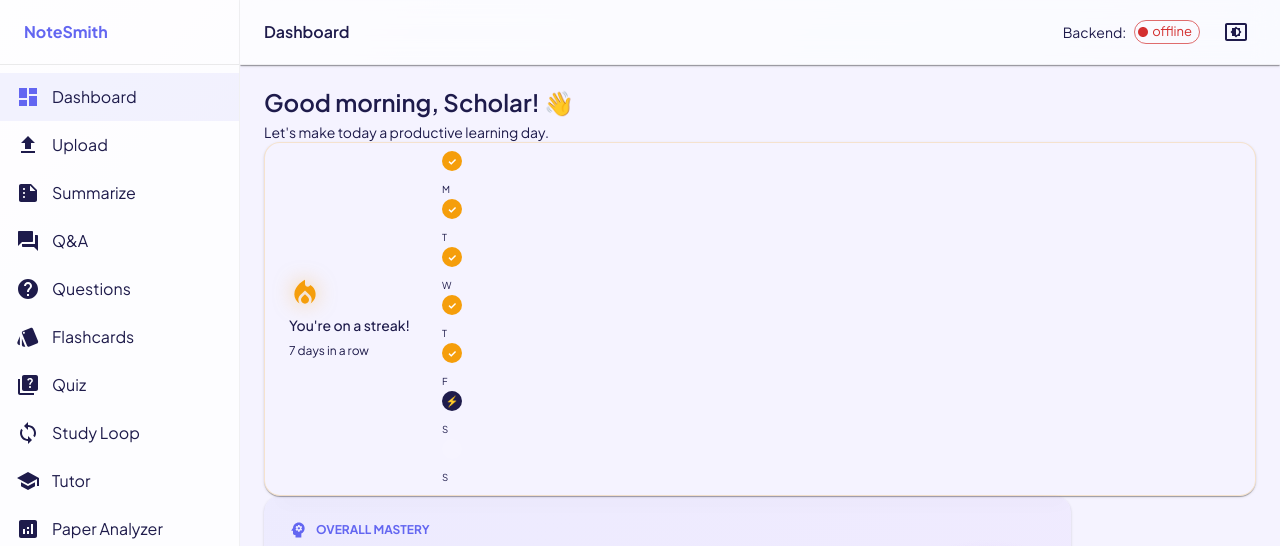
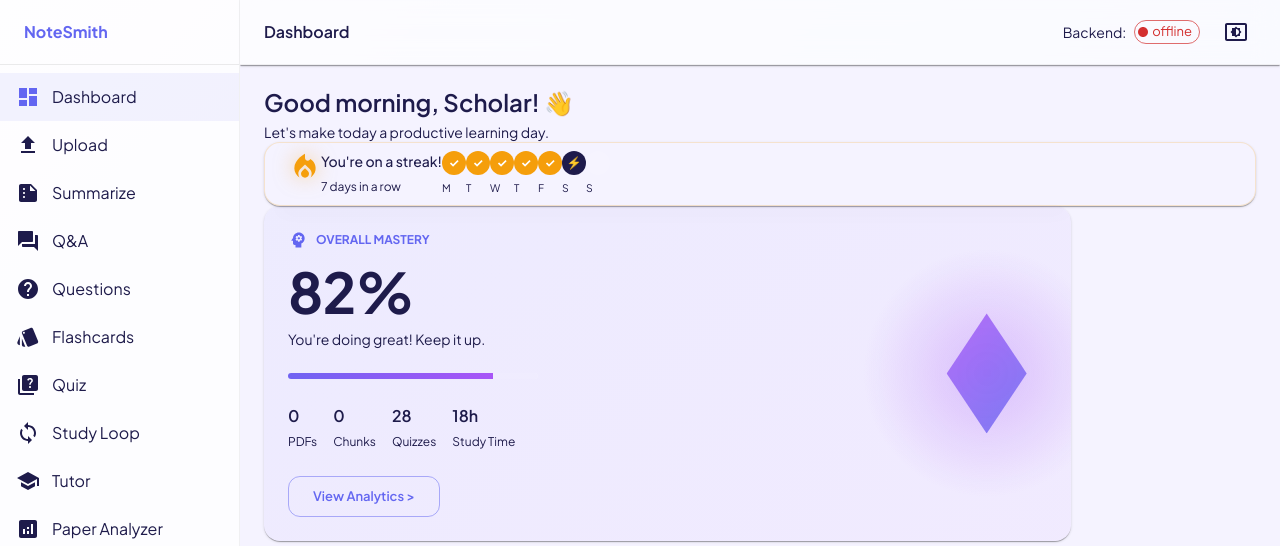
Before and after one commit to gajanand27-05/NoteSmith, a React (Vite) app in the folder frontend/: page / in a window 1280 px wide. Shown: the top 546 px of the page. Built offline with nearby package versions, Linux system fonts and the light colour scheme; no server answers.

Commit message:
Force nowrap for streak banner to ensure horizontal layout

```diff
--- a/frontend/src/pages/Dashboard.jsx
+++ b/frontend/src/pages/Dashboard.jsx
@@ -61,7 +61,7 @@
   return (
     <Box className="animate-fade-in" sx={{ pb: 6 }}>
       {/* Header Area */}
-      <Box mb={3} display="flex" justifyContent="space-between" alignItems="center" flexWrap="wrap" gap={2}>
+      <Box mb={3} display="flex" flexDirection="column" gap={2}>
         <Box>
           <Typography variant="h4" fontWeight="800" sx={{ mb: 0.5 }}>
             Good morning, Scholar! 👋
@@ -72,31 +72,33 @@
         </Box>
 
         {/* Streak Card as Top Horizontal Banner */}
-        <Card sx={{ bgcolor: 'rgba(255,255,255,0.02)', backdropFilter: 'none', border: '1px solid rgba(245,158,11,0.2)' }}>
-          <CardContent sx={{ py: 1, px: 3, '&:last-child': { pb: 1 }, display: 'flex', alignItems: 'center', gap: 4 }}>
-            <Box display="flex" alignItems="center" gap={1.5}>
+        <Card sx={{ bgcolor: 'rgba(255,255,255,0.02)', backdropFilter: 'none', border: '1px solid rgba(245,158,11,0.2)', overflowX: 'auto' }}>
+          <CardContent sx={{ py: 1, px: 3, '&:last-child': { pb: 1 } }}>
+            <Stack direction="row" alignItems="center" justifyContent="space-between" flexWrap="nowrap" gap={4} sx={{ minWidth: 'max-content' }}>
+              <Stack direction="row" alignItems="center" gap={1.5} flexWrap="nowrap">
                 <FireIcon sx={{ fontSize: 32, color: '#F59E0B', filter: 'drop-shadow(0 0 10px rgba(245,158,11,0.5))' }} />
                 <Box>
-                <Typography variant="subtitle2" fontWeight="700">You're on a streak!</Typography>
-                <Typography variant="caption" color="text.secondary">7 days in a row</Typography>
+                  <Typography variant="subtitle2" fontWeight="700" whiteSpace="nowrap">You're on a streak!</Typography>
+                  <Typography variant="caption" color="text.secondary" whiteSpace="nowrap">7 days in a row</Typography>
                 </Box>
-            </Box>
-            <Box display="flex" gap={1.5}>
+              </Stack>
+              <Stack direction="row" gap={2} flexWrap="nowrap">
                 {['M', 'T', 'W', 'T', 'F', 'S', 'S'].map((day, i) => (
-                <Box key={i} display="flex" flexDirection="column" alignItems="center">
+                  <Stack key={i} direction="column" alignItems="center" flexWrap="nowrap">
                     <Box sx={{
-                    width: 20, height: 20, borderRadius: '50%',
+                      width: 24, height: 24, borderRadius: '50%',
                       bgcolor: i < 5 ? '#F59E0B' : (i === 5 ? 'text.primary' : 'rgba(255,255,255,0.1)'),
                       color: i < 5 ? '#fff' : (i === 5 ? 'background.default' : 'text.secondary'),
                       display: 'flex', alignItems: 'center', justifyContent: 'center',
-                    fontSize: '0.65rem', fontWeight: 'bold', mb: 0.5
+                      fontSize: '0.75rem', fontWeight: 'bold', mb: 0.5
                     }}>
                       {i < 5 ? '✓' : (i === 5 ? '⚡' : '')}
                     </Box>
-                  <Typography variant="caption" color="text.secondary" sx={{ fontSize: '0.6rem' }}>{day}</Typography>
-                </Box>
+                    <Typography variant="caption" color="text.secondary" sx={{ fontSize: '0.65rem' }}>{day}</Typography>
+                  </Stack>
                 ))}
-            </Box>
+              </Stack>
+            </Stack>
           </CardContent>
         </Card>
       </Box>
```
Lines whose indentation alone changed are shown as unchanged.
